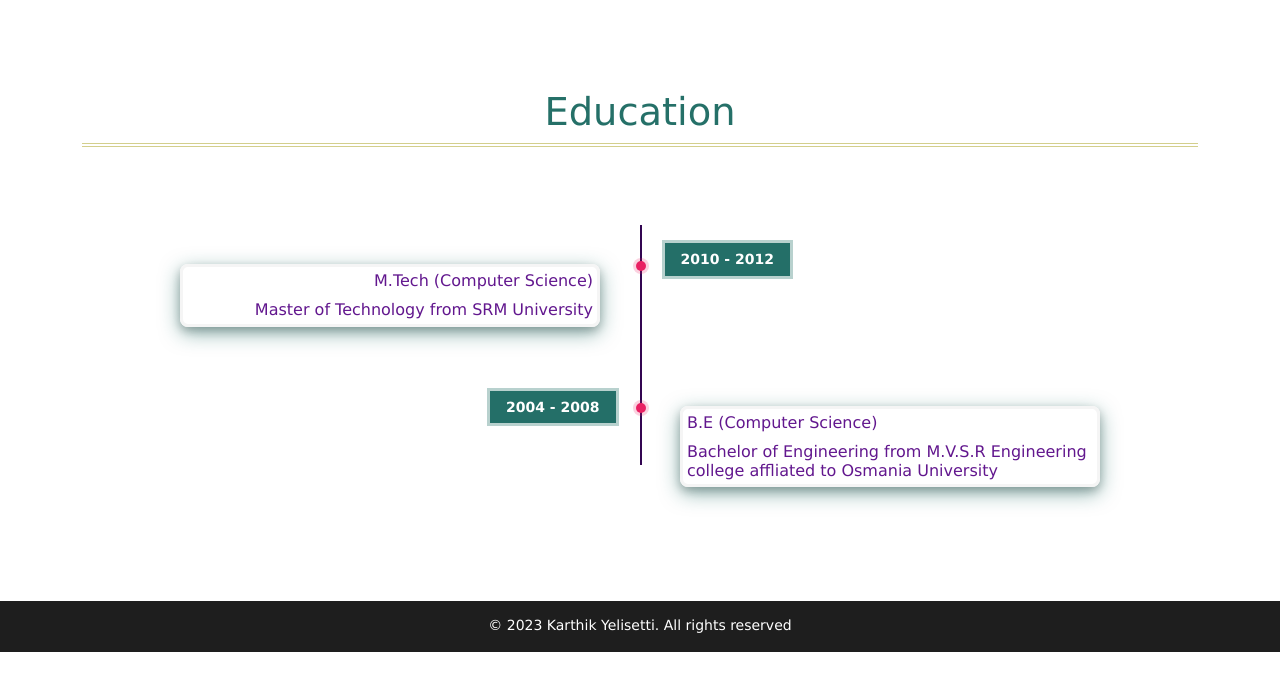
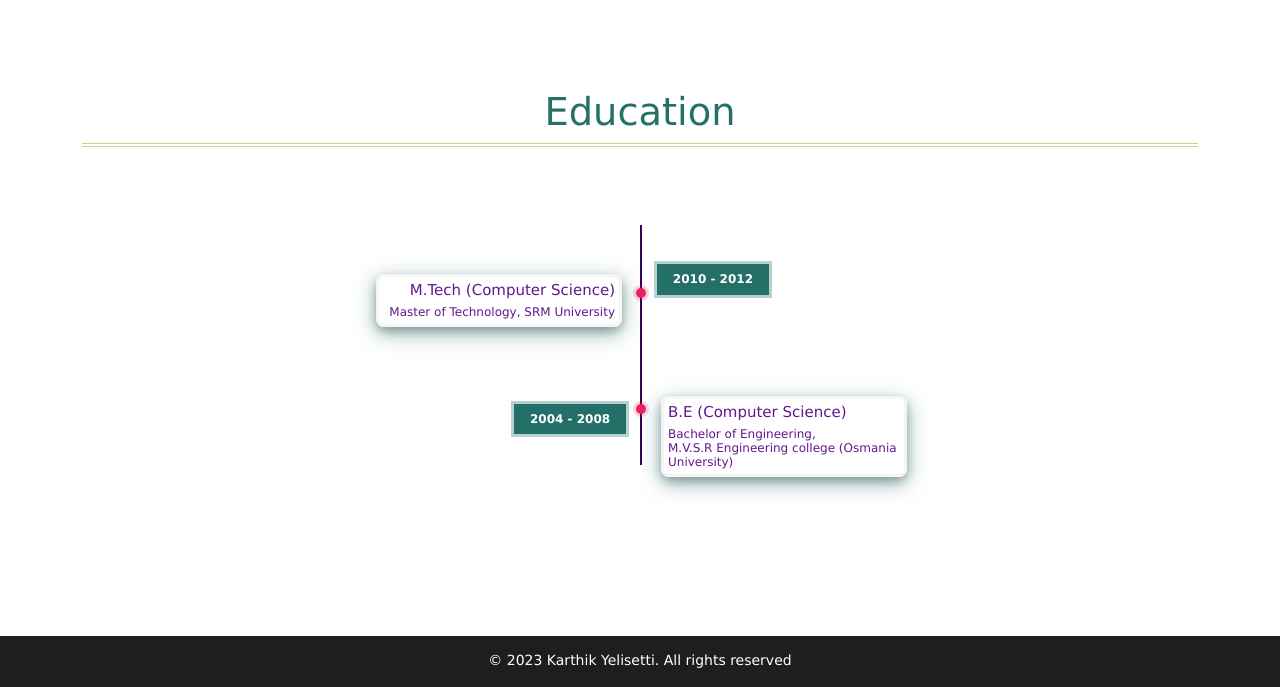
Before and after one commit to karthikyelisetti/Case-Study, a PHP site: page / in a window 1280 px wide. Shown: the part 2342-3029 px from the top of the page. Before the commit the page ends 2994 px from the top, so only its background shows below. Run offline with PHP 8.4, Linux system fonts and the light colour scheme.

Commit message:
updated the css files

```diff
--- a/Portfolio/css/style.css
+++ b/Portfolio/css/style.css
@@ -215,7 +215,7 @@ h4.title {
   position: relative;
   margin: 25px auto;
   padding: 40px 0;
-  width: 1000px;
+  width: 660px;
 }
 .timeline:before {
   content: '';
@@ -234,15 +234,18 @@ h4.title {
   line-height: normal;
   position: relative;
   width: 50%;
-  padding: 20px 40px;
+  padding: 15px 42px;
 }
 .timeline ul li:nth-child(odd) {
-  float: left;
+  /* float: left; */
+  margin-left: 24px;
+  margin-top: 15px;
   text-align: right;
   clear: both;
 }
 .timeline ul li:nth-child(even) {
-  float: right;
+  /* float: right; */
+  margin-left: 309px;
   text-align: left;
   clear: both;
 }
@@ -252,8 +255,8 @@ h4.title {
 .timeline ul li:nth-child(odd):before {
   content: '';
   position: absolute;
-  top: 36px;
-  right: -6px;
+  top: 48px;
+  right: 18px;
   width: 10px;
   height: 10px;
   background: rgb(233, 33, 99, 1);
@@ -263,8 +266,8 @@ h4.title {
 .timeline ul li:nth-child(even):before {
   content: '';
   position: absolute;
-  top: 36px;
-  left: -4px;
+  top: 42px;
+  left: 17px;
   width: 10px;
   height: 10px;
   background: rgb(233, 33, 99, 1);
@@ -276,11 +279,15 @@ h4.title {
   padding: 0;
   font-weight: 600;
   color: #fff;
-  font-size: 14px;
+  font-size: 12px;
 }
 .timeline ul li p {
-  margin: 10px 0 0;
+  margin: 6px 0 0;
   padding: 0;
+  font-size: 12px;
+}
+.timeline ul li  h6{
+  font-size: 15px;
 }
 .timeline ul li .study-info {
   margin:0;
@@ -288,8 +295,8 @@ h4.title {
 }
 .timeline ul li:nth-child(odd) .study-info {
   position: absolute;
-  top: 18px;
-  right: -150px;
+  top: 24px;
+  right: -105px;
   margin: 0;
   padding: 8px 16px;
   background: rgba(22, 102, 94, 0.938);
@@ -298,8 +305,8 @@ h4.title {
 }
 .timeline ul li:nth-child(even) .study-info {
   position: absolute;
-  top:24px;
-  left: -150px;
+  top: 42px;
+  left: -105px;
   margin: 0;
   padding: 8px 16px;
   background: rgba(22, 102, 94, 0.938);
@@ -325,7 +332,7 @@ h4.title {
   color: #fff;
   font-size: 14px;
   background: rgb(30, 30, 30);
-  margin-top: 24em;
+  margin-top: 6em;
 }
 .copyright {
   background: rgb(30, 30, 30);
--- a/Portfolio/index.html
+++ b/Portfolio/index.html
@@ -7,6 +7,7 @@
   <link href="https://cdn.jsdelivr.net/npm/bootstrap@5.3.0-alpha1/dist/css/bootstrap.min.css" rel="stylesheet" integrity="sha384-GLhlTQ8iRABdZLl6O3oVMWSktQOp6b7In1Zl3/Jr59b6EGGoI1aFkw7cmDA6j6gD" crossorigin="anonymous">
   <link rel="icon" type="image/x-icon" href="./images/man-favicon.png">
   <link rel="stylesheet" href="./css/style.css" type="text/css" />
+  <link rel="stylesheet" href="./css/media.css" type="text/css" />
   <title>Karthik Yelisetti</title>
 </head>
 <body>
@@ -227,7 +228,7 @@
               </div><br />
               <div class="study-left">
                 <h6>M.Tech (Computer Science)
-                  <p>Master of Technology from SRM University </p>
+                  <p>Master of Technology, SRM University </p>
                 </h6>
               </div>
             </div>
@@ -240,7 +241,7 @@
               <div class="study-right">
                 <h6>
                   B.E (Computer Science)
-                  <p>Bachelor of Engineering from M.V.S.R Engineering college affliated to Osmania University </p>
+                  <p>Bachelor of Engineering, <br /> M.V.S.R Engineering college (Osmania University) </p>
                 </h6>
               </div>
             </div>
```
Also changed, not shown: Portfolio/css/media.css (added, +9 -0 lines).
